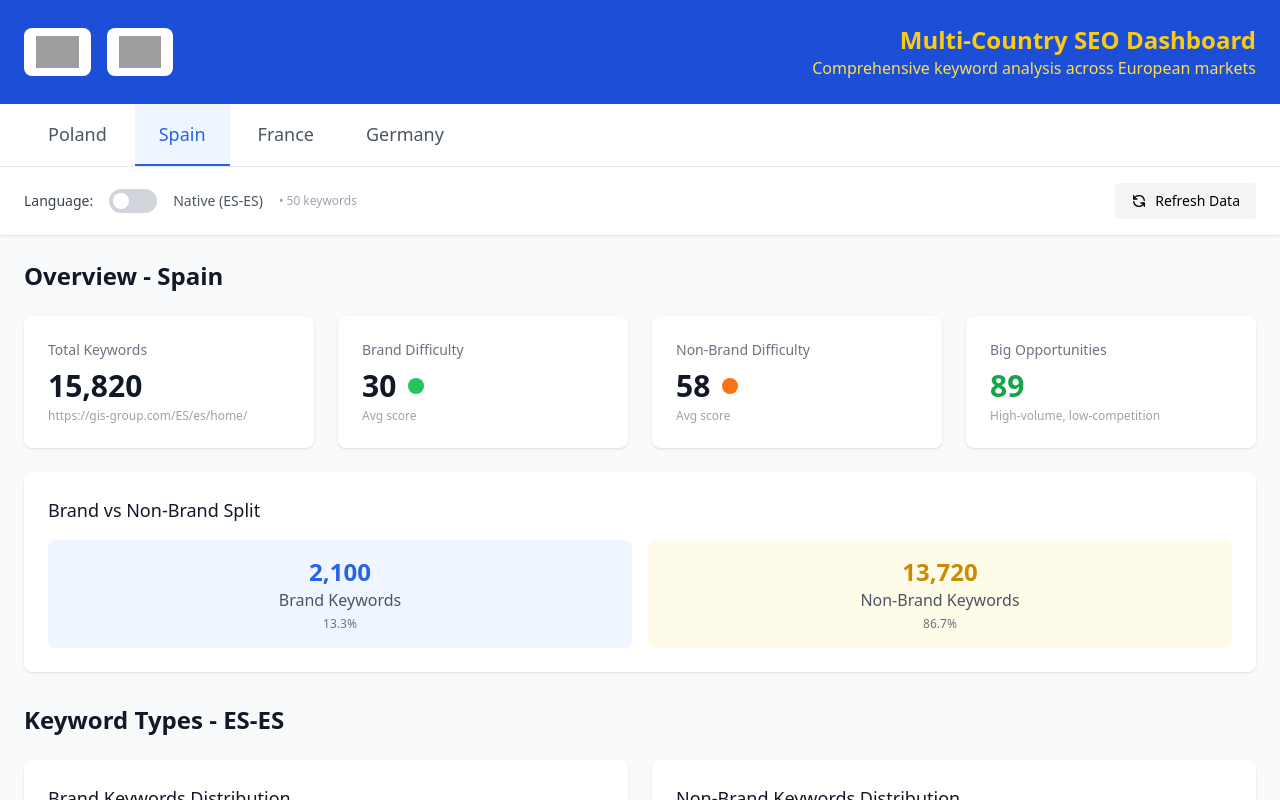
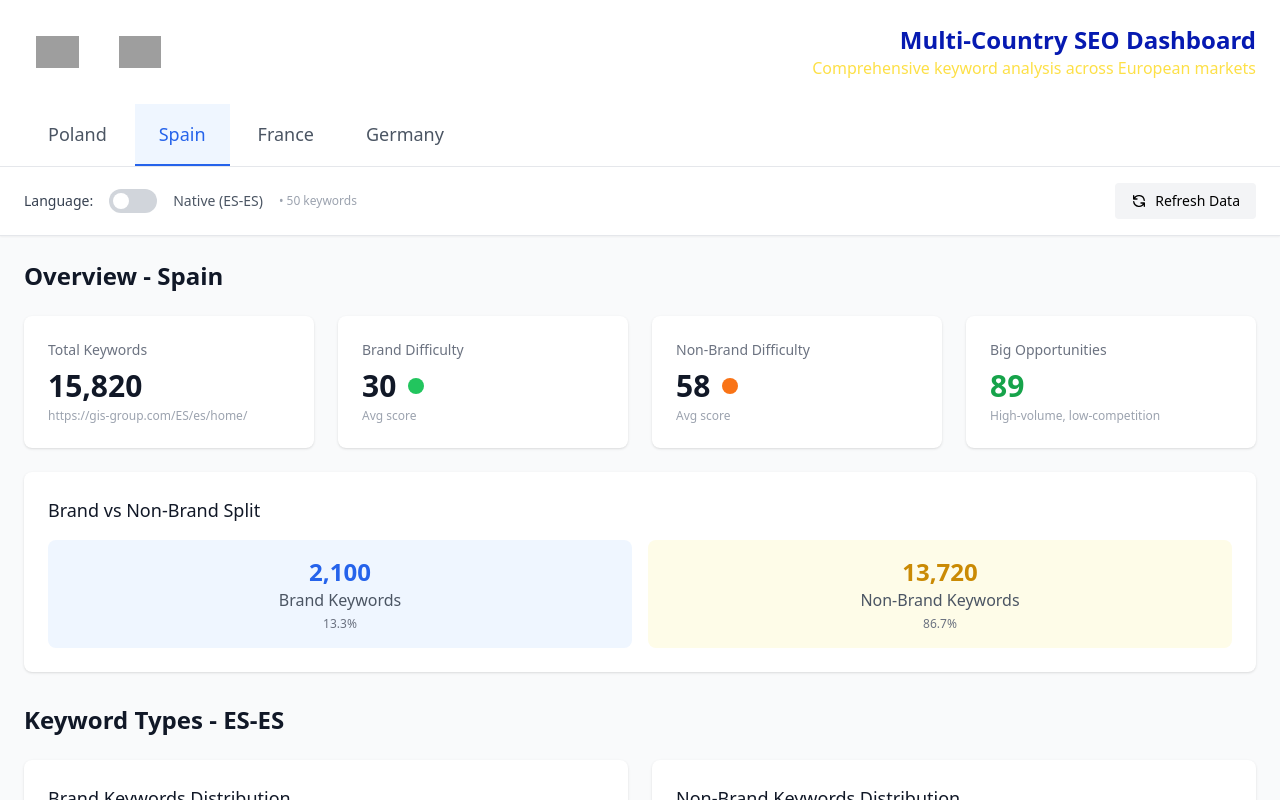
Before and after one commit to barrycp2g/gls_seo_dashboard, a React (Vite) app: page / in a window 1280 px wide. Both pictures are taken after a click on the button "Spain". Shown: the top 800 px of the page. Built offline with nearby package versions, Linux system fonts and the light colour scheme; grey boxes are pictures that could not be loaded; the HTML template or start-up script is replaced by a standard one.

Commit message:
Update SEODashboard.tsx

```diff
--- a/src/components/SEODashboard.tsx
+++ b/src/components/SEODashboard.tsx
@@ -650,7 +650,7 @@ const SEODashboard = () => {
   return (
     <div className="min-h-screen bg-gray-50">
       {/* Header */}
-      <div className="bg-blue-700 text-yellow-400 p-4 md:p-6 shadow-lg">
+      <div className="bg-white text-gray-800 p-4 md:p-6 shadow-lg">
         <div className="max-w-7xl mx-auto">
           <div className="flex flex-col md:flex-row md:justify-between md:items-center space-y-4 md:space-y-0">
             <div className="flex items-center space-x-3 md:space-x-4">
@@ -670,7 +670,7 @@ const SEODashboard = () => {
               </div>
             </div>
             <div className="text-left md:text-right">
-              <h1 className="text-xl md:text-2xl font-bold">Multi-Country SEO Dashboard</h1>
+              <h1 className="text-xl md:text-2xl font-bold text-[#061ab1]">Multi-Country SEO Dashboard</h1>
               <p className="text-sm md:text-base text-yellow-300">Comprehensive keyword analysis across European markets</p>
             </div>
           </div>
```
